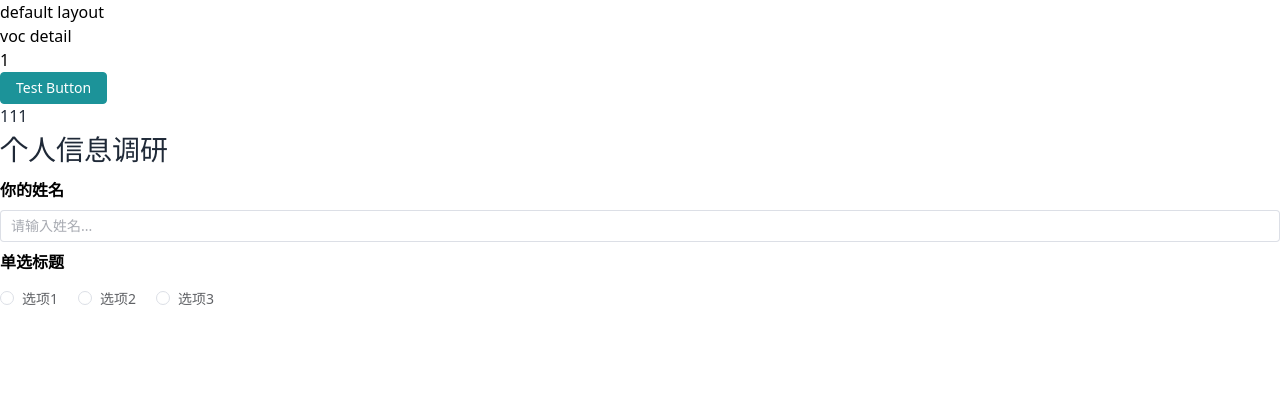
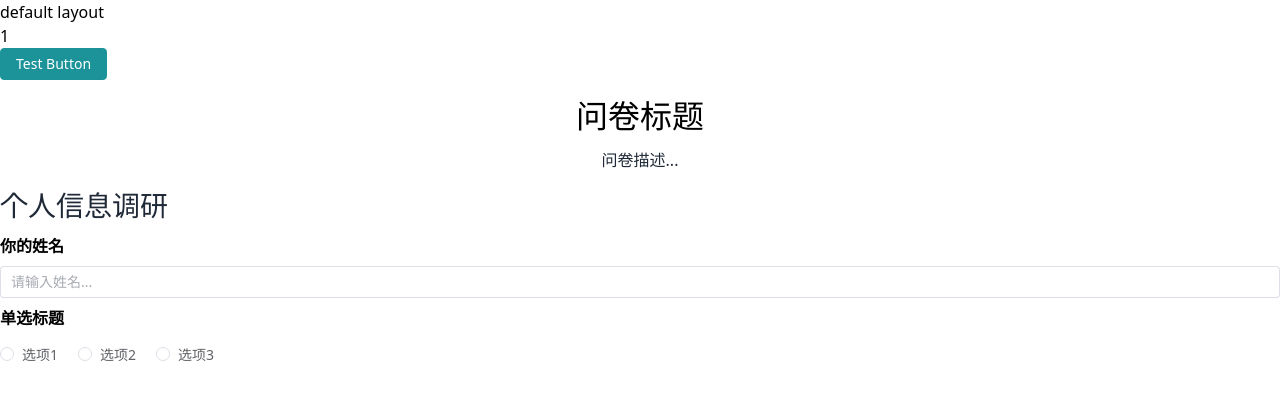
Before and after one commit to HeroCloudy/wm-voc-client, a Nuxt app: page /voc/1 in a window 1280 px wide. Shown: the top 400 px of the page. Built offline with nearby package versions, Linux system fonts and the light colour scheme.

Commit message:
feat: voc-info 组件

```diff
--- /dev/null
+++ b/app/components/voc/info.vue
@@ -0,0 +1,25 @@
+<!--
+ @name: input.vue
+ @description: 单选框组件
+ @author: 程序员优雅哥 youyacoder
+ @time: 2025/10/19 21:53
+-->
+<template>
+  <div class="voc-info">
+    <div class="text-32px mb-2">{{ title }}</div>
+    <div class="whitespace-pre-wrap text-gray-800">{{ description }}</div>
+  </div>
+</template>
+
+<script setup lang="ts">
+interface InfoProp {
+  title?: string
+  description?: string
+}
+const props = defineProps<InfoProp>()
+</script>
+<style scoped lang="scss">
+.voc-info {
+  @apply text-center my-3;
+}
+</style>
--- a/app/components/voc/title.vue
+++ b/app/components/voc/title.vue
@@ -6,7 +6,6 @@
 -->
 <template>
   <div class="voc-title">
-    111
     <div :style="innerStyle">{{ text }}</div>
   </div>
 </template>
--- a/app/pages/voc/[id].vue
+++ b/app/pages/voc/[id].vue
@@ -6,9 +6,10 @@
 -->
 <template>
   <div class="voc-detail">
-    <div>voc detail</div>
     <div>{{ id }}</div>
     <el-button type="primary">Test Button</el-button>
+
+    <voc-info title="问卷标题" description="问卷描述..." />
 
     <voc-title text="个人信息调研" :is-center="false" :level="1" />
 
```
